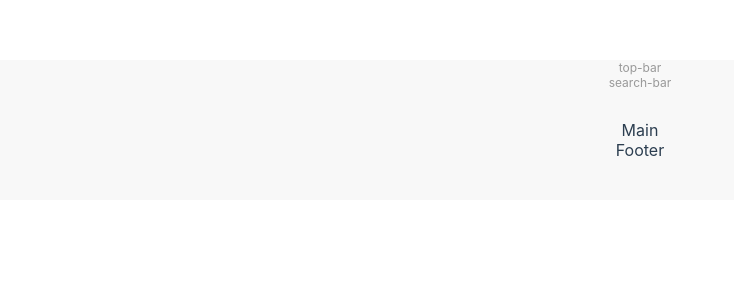
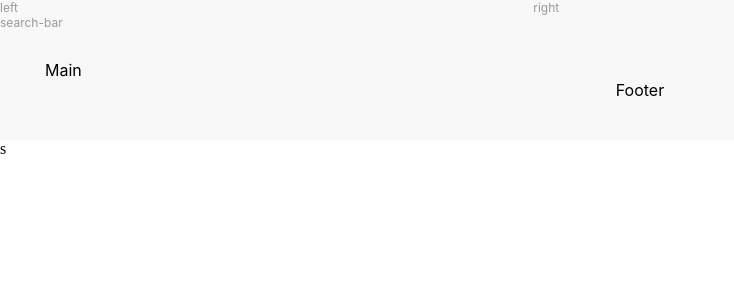
Before and after one commit to yelt123/mt-app, a Vue app: page / in a window 1280 px wide. Shown: the top 300 px of the page, without its empty margins (0-734 px from the left). Built offline with nearby package versions, Linux system fonts and the light colour scheme.

Commit message:
dev edition1

```diff
--- a/src/App.vue
+++ b/src/App.vue
@@ -1,6 +1,6 @@
 <template>
   <div id="app">
-    <router-view />
+    <router-view />s
   </div>
 </template>
 
@@ -9,14 +9,3 @@ export default {
   name: 'App'
 }
 </script>
-
-<style>
-#app {
-  font-family: "Avenir", Helvetica, Arial, sans-serif;
-  -webkit-font-smoothing: antialiased;
-  -moz-osx-font-smoothing: grayscale;
-  text-align: center;
-  color: #2c3e50;
-  margin-top: 60px;
-}
-</style>
--- a/src/components/header/topBar.vue
+++ b/src/components/header/topBar.vue
@@ -1,8 +1,14 @@
 <template>
-<div class="top-bar">top-bar</div>
+  <div class="top-bar">
+    <el-row>
+      <el-col :span="10">left</el-col>
+      <el-col :span="14">right</el-col>
+    </el-row>
+  </div>
 </template>
 <script>
-export default {
-
-}
+export default {}
 </script>
+<style scoped lang='scss'>
+@import "@/assets/css/public/header/topbar.scss";
+</style>
```
